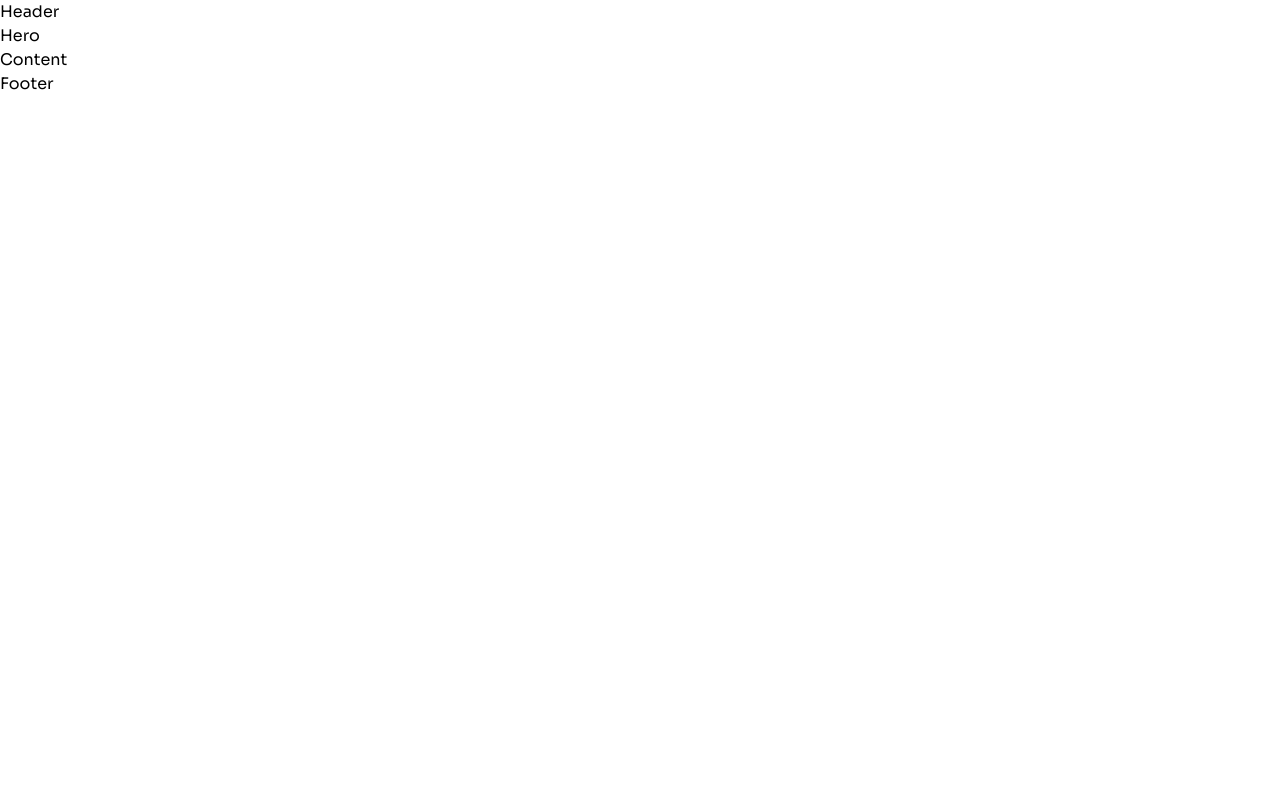
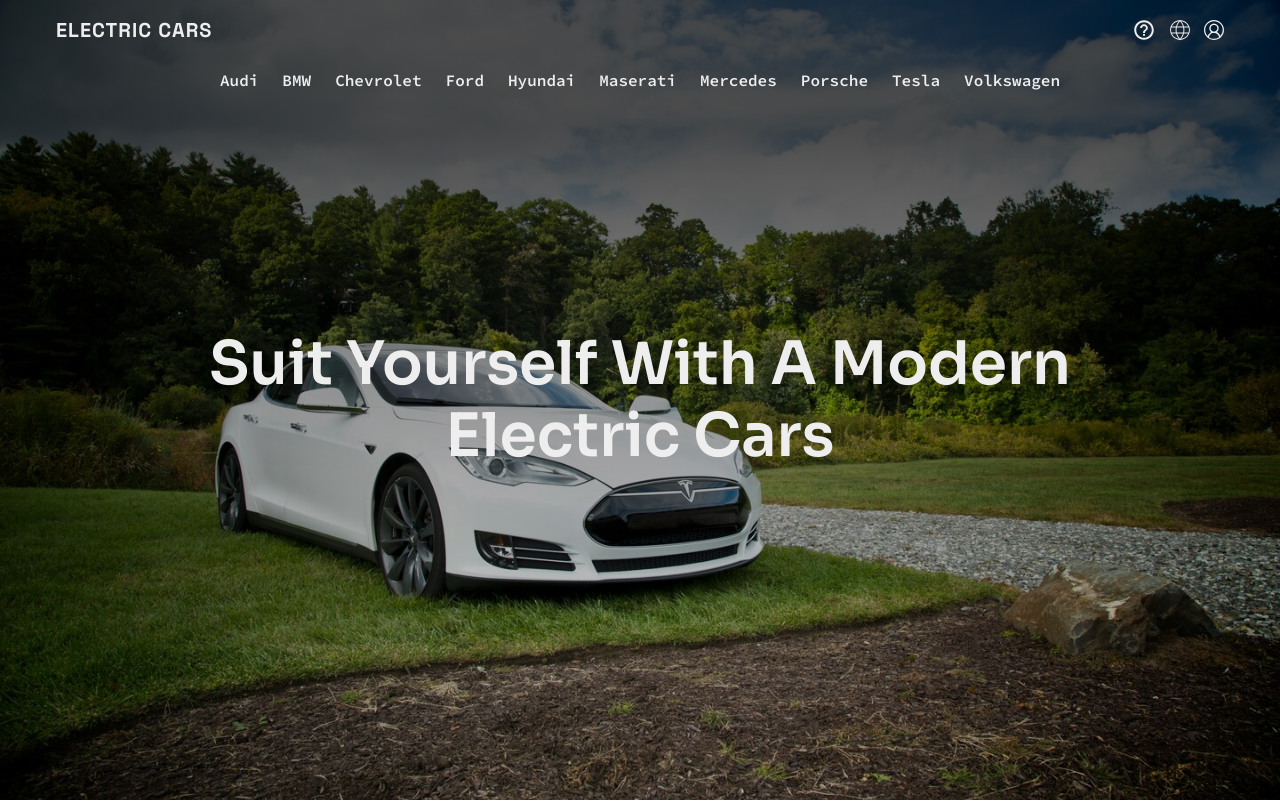
Before and after one commit to thekevinkun/electric-cars, a React (Vite) app: page / in a window 1280 px wide. Shown: the top 802 px of the page. Built offline with nearby package versions, Linux system fonts and the light colour scheme.

Commit message:
Added Header, Nav, and Hero

```diff
--- a/src/components/Button.jsx
+++ b/src/components/Button.jsx
@@ -1,5 +1,21 @@
-const Button = () => {
-  return <div>Button</div>;
+const Button = ({ className, href, onClick, children, px, py }) => {
+  const classes = `button relative inline-flex items-center justify-center
+  ${px || "px-7"} ${py || "py-1"} ${className || ""}`;
+  const spanClasses = "relative z-10";
+
+  const renderButton = () => (
+    <button className={classes} onClick={onClick}>
+      <span className={spanClasses}>{children}</span>
+    </button>
+  );
+
+  const renderLink = () => (
+    <a href={href} className={classes}>
+      <span className={spanClasses}>{children}</span>
+    </a>
+  );
+
+  return href ? renderLink() : renderButton();
 };
 
 export default Button;
--- a/src/components/Navbar.jsx
+++ b/src/components/Navbar.jsx
@@ -1,5 +1,38 @@
-const Navbar = () => {
-  return <nav>Navbar</nav>;
+import { navigation } from "../constants";
+
+import { RxCross2 } from "react-icons/rx";
+
+const Navbar = ({ addStyle, openNavigation, toggleNavigation }) => {
+  return (
+    <nav
+      className={`${openNavigation ? "slide-bottom absolute top-0" : "hidden"}
+        w-full lg:block z-50`}
+    >
+      <div
+        className={`${
+          addStyle && "!bg-black/100"
+        } w-full min-h-screen lg:min-h-10
+              bg-black/90 lg:bg-transparent flex flex-col items-center justify-center lg:flex-row transition-all duration-700`}
+      >
+        <RxCross2
+          className="lg:hidden absolute top-5 right-5 text-primary text-3xl cursor-pointer transition-colors duration-200 hover:text-gray-500"
+          onClick={toggleNavigation}
+        />
+
+        {navigation.map((item) => (
+          <a
+            key={item.id}
+            href={item.url}
+            className="py-3 lg:py-0 lg:px-3 font-code font-semibold
+              text-primary text-xl lg:text-base transition-colors duration-200 hover:text-gray-500"
+            onClick={toggleNavigation}
+          >
+            {item.title}
+          </a>
+        ))}
+      </div>
+    </nav>
+  );
 };
 
 export default Navbar;
--- a/src/index.css
+++ b/src/index.css
@@ -17,6 +17,52 @@
     scroll-behavior: smooth;
 }
 
+.glassmorphism-menu {
+    background: rgba(255, 255, 255, 0.25);
+    box-shadow: 0 4px 30px rgba(0, 0, 0, 0.1);
+    backdrop-filter: blur(4.1px);
+    -webkit-backdrop-filter: blur(4.1px);
+}
+
+.overlay {
+    background: linear-gradient(to bottom, rgba(0, 0, 0, 0.7) calc((50vw - 170px) - 340px), rgba(0, 0, 0, 0.4) 50%, rgba(0, 0, 0, 0.1) 100%);
+    width: 100%;
+    height: 100%;
+    position: absolute;
+    top: 0;
+    left: 0;
+    z-index: 5;
+}
+
+.slide-bottom {
+    -webkit-animation: slide-bottom 0.5s cubic-bezier(0.250, 0.460, 0.450, 0.940) both;
+    animation: slide-bottom 0.5s cubic-bezier(0.250, 0.460, 0.450, 0.940) both;
+}
+
+@-webkit-keyframes slide-bottom {
+    0% {
+        -webkit-transform: translateY(-25%);
+        transform: translateY(-25%);
+    }
+
+    100% {
+        -webkit-transform: translateY(0);
+        transform: translateY(0);
+    }
+}
+
+@keyframes slide-bottom {
+    0% {
+        -webkit-transform: translateY(-25%);
+        transform: translateY(-25%);
+    }
+
+    100% {
+        -webkit-transform: translateY(0);
+        transform: translateY(0);
+    }
+}
+
 @layer base {
     body {
         @apply font-sora;
@@ -29,7 +75,7 @@
     }
 
     .h1 {
-        @apply font-semibold text-[2.5rem] leading-[3.25rem] md:text-[2.75rem] md:leading-[3.75rem] lg:text-[3.25rem] lg:leading-[4.0625rem] xl:text-[3.75rem] xl:leading-[4.5rem];
+        @apply font-semibold text-[2.75rem] leading-[3.25rem] md:text-[3rem] md:leading-[3.75rem] lg:text-[3.25rem] lg:leading-[4.0625rem] xl:text-[3.75rem] xl:leading-[4.5rem];
     }
 
     .h2 {
@@ -37,32 +83,26 @@
     }
 
     .button {
-        @apply py-1 px-6 font-code text-xs font-bold uppercase tracking-wider;
+        @apply font-code font-bold uppercase tracking-wider;
     }
 }
 
 @layer utilities {
-    .padding {
-        @apply sm:px-16 px-8 sm:py-24 py-12;
-    }
-
     .padding-x {
-        @apply sm:px-16 px-8;
+        @apply lg:px-14 md:px-8 px-6;
     }
 
     .padding-y {
-        @apply sm:py-24 py-12;
-    }
-
-    .padding-t {
-        @apply sm:pt-24 pt-12;
-    }
-
-    .padding-b {
-        @apply sm:pb-24 pb-12;
+        @apply lg:py-28 py-14;
     }
 
     .text-button {
         @apply min-w-40 text-slate-zinc;
     }
 }
+
+@media screen and (max-width: 1024px) {
+    .overlay {
+        background: linear-gradient(to bottom, rgba(0, 0, 0, 0.7) calc((50vw - 120px) - 300px), rgba(0, 0, 0, 0.4) 50%, rgba(0, 0, 0, 0.1) 100%);
+    }
+}
--- a/src/sections/Content.jsx
+++ b/src/sections/Content.jsx
@@ -1,5 +1,5 @@
 const Content = () => {
-  return <main>Content</main>;
+  return <main className="padding-x padding-y">Content</main>;
 };
 
 export default Content;
--- a/src/sections/Header.jsx
+++ b/src/sections/Header.jsx
@@ -1,5 +1,109 @@
+import { useState, useEffect } from "react";
+
+import { Navbar, Button } from "../components";
+
+import { CiGlobe } from "react-icons/ci";
+import { VscAccount } from "react-icons/vsc";
+import { IoMdHelpCircleOutline } from "react-icons/io";
+
 const Header = () => {
-  return <header>Header</header>;
+  const [openNavigation, setOpenNavigation] = useState(false);
+
+  const toggleNavigation = () => {
+    if (openNavigation) {
+      setOpenNavigation(false);
+      // Unsets Background Scrolling to use when SideDrawer/Modal is closed
+      document.body.style.overflow = "unset";
+    } else {
+      setOpenNavigation(true);
+      // Disables Background Scrolling whilst the SideDrawer/Modal is open
+      if (typeof window != "undefined" && window.document) {
+        document.body.style.overflow = "hidden";
+      }
+    }
+  };
+
+  const [prevScrollPos, setPrevScrollPos] = useState(window.scrollY);
+  const [top, setTop] = useState(0);
+  const [addStyle, setAddStyle] = useState(false);
+
+  const handleScroll = () => {
+    const currentScrollPos = window.scrollY;
+
+    if (currentScrollPos === 0) {
+      setAddStyle(false);
+      return;
+    }
+
+    if (prevScrollPos > currentScrollPos) {
+      setTop(0);
+    } else {
+      setTop(-100);
+      setAddStyle(true);
+    }
+
+    setPrevScrollPos(currentScrollPos);
+  };
+
+  useEffect(() => {
+    window.addEventListener("scroll", handleScroll);
+
+    return () => window.removeEventListener("scroll", handleScroll);
+  });
+
+  return (
+    <header
+      className={`slide-bottom w-full fixed top-[${top}px] z-50 transition-[top] duration-700`}
+    >
+      <div
+        className={`${addStyle && "bg-white"} w-full padding-x py-4
+            flex items-center transition-all duration-700`}
+      >
+        <a
+          className={`${
+            addStyle && "!text-black"
+          } font-grotesk text-primary text-lg lg:text-xl
+              font-extrabold tracking-wider uppercase transition-colors duration-700`}
+          href="/"
+        >
+          Electric Cars
+        </a>
+
+        <Button
+          className={`${addStyle && "!bg-black/90 hover:!bg-black/0"} lg:hidden
+              glassmorphism-menu text-sm text-primary ml-auto transition-all duration-300 hover:bg-black/30`}
+          px="px-4"
+          onClick={toggleNavigation}
+        >
+          Menu
+        </Button>
+
+        <div
+          className={`${addStyle && "!text-black"} hidden ml-auto
+              lg:flex items-center gap-3 text-primary transition-colors duration-700`}
+        >
+          <a href="#support">
+            <IoMdHelpCircleOutline className="text-2xl" />
+          </a>
+
+          <a href="#world">
+            <CiGlobe className="text-2xl" />
+          </a>
+
+          <a href="account">
+            <VscAccount className="text-xl" />
+          </a>
+        </div>
+      </div>
+
+      <Navbar
+        addStyle={addStyle}
+        openNavigation={openNavigation}
+        setOpenNavigation={setOpenNavigation}
+        toggleNavigation={toggleNavigation}
+      />
+    </header>
+  );
 };
 
 export default Header;
--- a/src/sections/Hero.jsx
+++ b/src/sections/Hero.jsx
@@ -1,5 +1,25 @@
+import bgHero from "../assets/bgHero.jpg";
+
 const Hero = () => {
-  return <div>Hero</div>;
+  return (
+    <section className="relative h-svh">
+      <img src={bgHero} alt="Hero" className="w-full h-full object-cover" />
+
+      <div className="overlay"></div>
+
+      <div className="padding-x lg:w-full absolute top-0 h-full flex items-center justify-center z-40">
+        <h1 className="h1 lg:hidden text-primary">
+          Suit Yourself With A Modern Electric Cars
+        </h1>
+
+        <h1 className="h1 max-lg:hidden text-center text-primary">
+          Suit Yourself With A Modern
+          <br />
+          Electric Cars
+        </h1>
+      </div>
+    </section>
+  );
 };
 
 export default Hero;
```
Also changed, not shown: src/assets/bgHero.jpg (added), src/assets/index.js (added).
